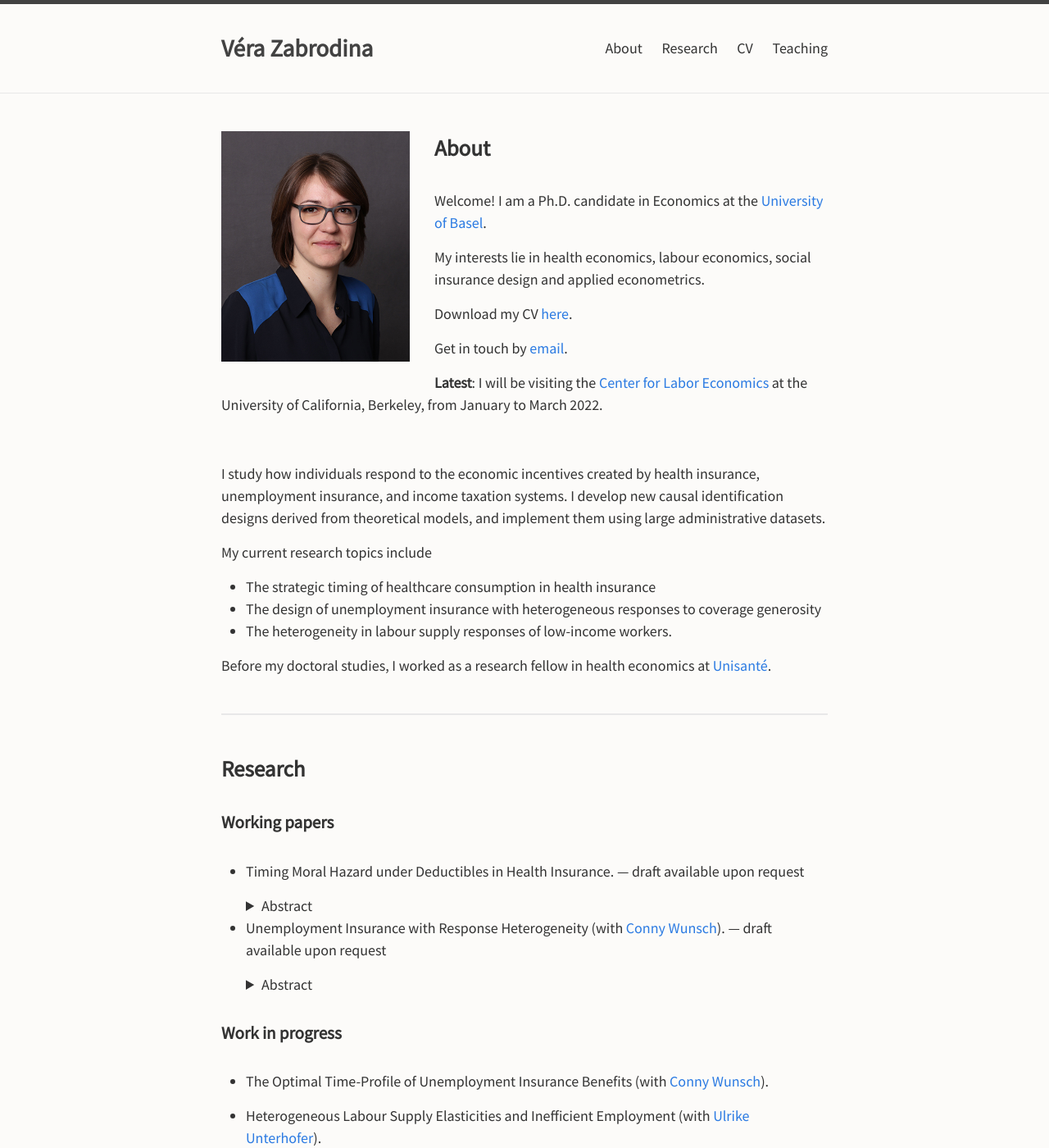
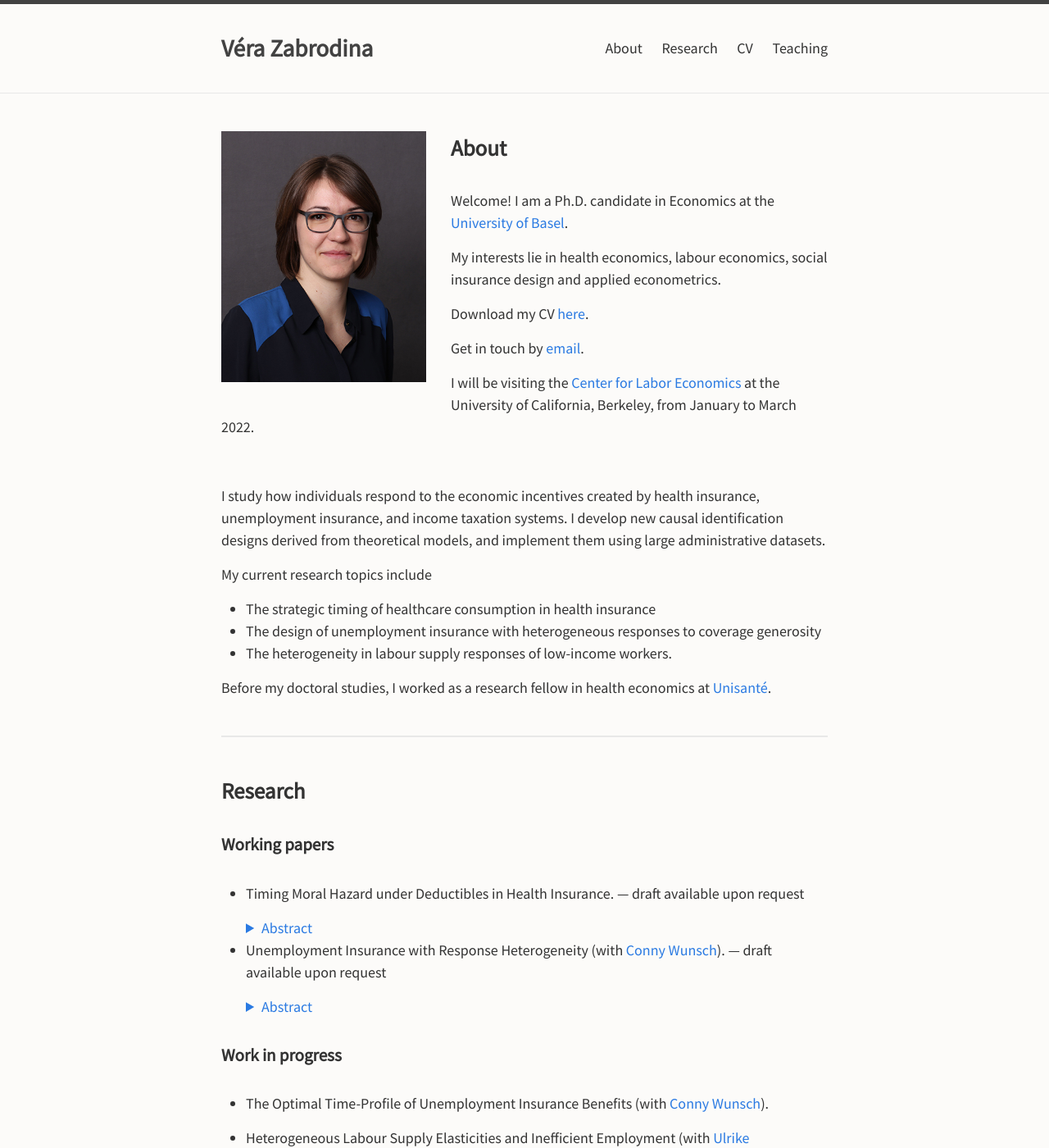
Before and after one commit to verazb/verazb.github.io, a Jekyll site: the page built from index.md, in a window 1280 px wide and 1400 px high. Shown: the whole window at 82% size. Built offline with Jekyll 4.4.1, drawn with Linux system fonts in a browser that asks for light colours.

Commit message:
color fixes

```diff
--- a/_sass/minima/_layout.scss
+++ b/_sass/minima/_layout.scss
@@ -356,7 +356,7 @@
 summary {
 
   .popoutlink {
-    text-color: $link-base-color;
+    color: $link-base-color;
     margin-bottom: $spacing-unit/2;
   }
 
@@ -365,7 +365,7 @@ summary {
 details {
 
   .popout {
-    text-color: lighten($text-color, 40%);
+    color: lighten($text-color, 40%);
     margin-bottom: $spacing-unit/2;
   }
 
--- a/index.md
+++ b/index.md
@@ -4,7 +4,7 @@ layout: default
 
 
 
-<img align="left" src="docs/VeraZabrodina2.JPG" width="230">
+<img align="left" src="docs/VeraZabrodina2.JPG" width="250">
 <!-- ![](docs/VeraZabrodina.JPG) -->
 <!-- ![image](path-to-image.jpg){: style="float: left"} -->
 
@@ -19,8 +19,7 @@ Download my CV [here](docs/Zabrodina_CV_Nov2021.pdf).
 Get in touch by [email](mailto:vera.zabrodina@unibas.ch).
 
 
-
-**Latest**: I will be visiting the [Center for Labor Economics](http://cle.berkeley.edu/) at the University of California, Berkeley, from January to March 2022.
+I will be visiting the [Center for Labor Economics](http://cle.berkeley.edu/) at the University of California, Berkeley, from January to March 2022.
 
 
 <br />
@@ -50,8 +49,8 @@ Before my doctoral studies, I worked as a research fellow in health economics at
 
 - Timing Moral Hazard under Deductibles in Health Insurance. --- draft available upon request
 
-  <details class="popout">
-    <summary class="popoutlink">Abstract</summary>
+  <details style="color:#828282;">
+    <summary style="color:#2a7ae2;">Abstract</summary>
 
     This paper develops a new approach to identifying timing moral hazard in health insurance contracts when deductible choice is endogenous. I set up a dynamic model of healthcare consumption where individuals exceed a high deductible after a large health shock. I show that individuals either strategically prepone care from the year after the shock and keep a high deductible, or postpone and switch to a low deductible the year after. The identification of timing moral hazard exploits the randomness of shock timing within a calendar year and future prices. Empirical results show little evidence for timing moral hazard, but significant differences in switching to a lower deductible. This pattern suggests that there is limited scope for preponing care, and within-year incentives are more important than cross-year incentives in shaping healthcare consumption.
 
@@ -61,8 +60,8 @@ Before my doctoral studies, I worked as a research fellow in health economics at
 
 - Unemployment Insurance with Response Heterogeneity (with [Conny Wunsch](https://sites.google.com/view/cwunsch)). --- draft available upon request
 
-  <details class="popout">
-    <summary class="popoutlink">Abstract</summary>
+  <details style="color:#828282;">
+    <summary style="color:#2a7ae2;">Abstract</summary>
 
     This paper studies whether responses to unemployment insurance (UI) vary with age and social security contribution time -- two dimensions widely used to differentiate UI policy across workers. In the presence of heterogeneity in responses to UI, average estimates may veil opportunities for welfare-improving redistribution and finer UI design. We use administrative data from Germany and a multi-cutoff regression discontinuity design to estimate a comprehensive set of duration and wage effects at many discontinuities in potential benefit duration. Feeding the estimates into a meta regression, we find that both duration responses and wage losses at reemployment decrease with short-term contribution time. We find a weak and insignificant gradient in age and long-term contribution. This suggests that short-term contribution time is an important determinant of UI responses, and thus a relevant dimension for policy differentiation.
 
```
